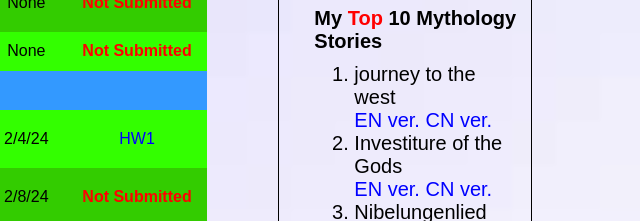
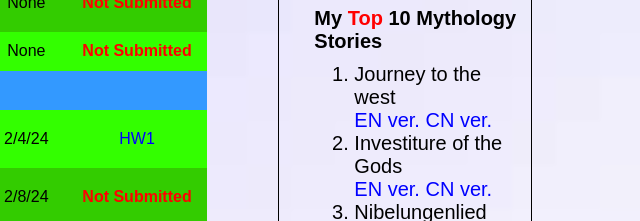
Before and after one commit to shen0V0/Yikai.github.io, a plain HTML site: page index.html in a window 1280 px wide. Shown: the part 673-894 px from the top of the page, 635-1275 px from the left. Drawn offline with Linux system fonts and the light colour scheme.

Commit message:
Update index.html

```diff
--- a/index.html
+++ b/index.html
@@ -202,7 +202,7 @@
 <ul class="ul_sp">
 <li><h4>My <span>Top</span> 10 Mythology Stories</h4>
 <ol class="ol_sp">
-<li>journey to the west<br><a href="https://chine.in/fichiers/jourwest.pdf" target="blank">EN ver.</a>&nbsp;<a href="https://www.momentoflife.net/%E8%A5%BF%E6%B8%B8%E8%AE%B0/%E3%80%8A%E8%A5%BF%E6%B8%B8%E8%AE%B0%E3%80%8B%E5%8E%9F%E8%91%97%E5%85%A8%E6%96%87%EF%BC%88%E7%AE%80%E4%BD%93%EF%BC%89/" target="blank">CN ver.</a></li>
+<li>Journey to the west<br><a href="https://chine.in/fichiers/jourwest.pdf" target="blank">EN ver.</a>&nbsp;<a href="https://www.momentoflife.net/%E8%A5%BF%E6%B8%B8%E8%AE%B0/%E3%80%8A%E8%A5%BF%E6%B8%B8%E8%AE%B0%E3%80%8B%E5%8E%9F%E8%91%97%E5%85%A8%E6%96%87%EF%BC%88%E7%AE%80%E4%BD%93%EF%BC%89/" target="blank">CN ver.</a></li>
 <li>Investiture of the Gods<br><a href="https://en.wikisource.org/wiki/Portal:Investiture_of_the_Gods" target="blank">EN ver.</a>&nbsp;<a href="https://fengshen.5000yan.com/" target="blank">CN ver.</a></li>
 <li>Nibelungenlied<br><a href="https://www.yorku.ca/inpar/nibelung_armour.pdf" target="blank">Nibelungenlied</a></li>
 <li>Theogony: Clash of the Titans<br> <a href="https://kamleshsujata.blog/2021/01/15/short-story-theogony-clash-of-the-titans/" target="blank">Greek Myth Orign</a></li>
```
